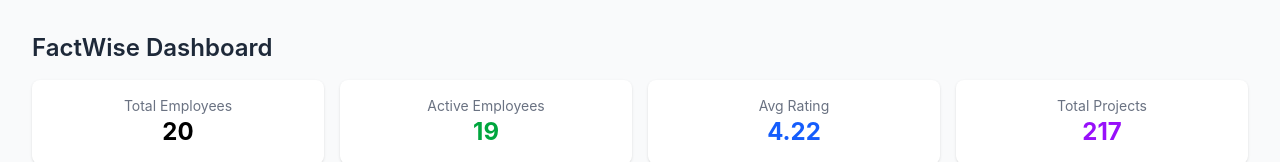
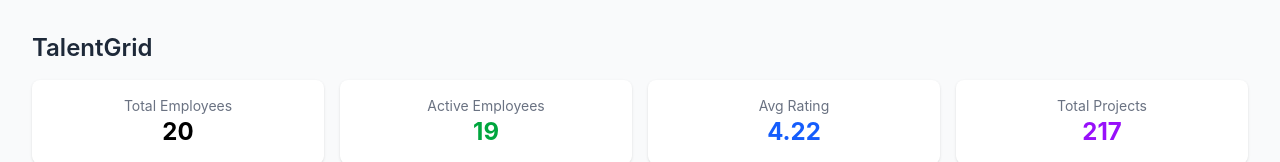
Before and after one commit to SahilDurgia/Emplytics, a React (Vite) app: page / in a window 1280 px wide. Shown: the top 162 px of the page. Built offline with nearby package versions, Linux system fonts and the light colour scheme; what ag-grid-community would draw is missing.

Commit message:
chore: rename dashboard to Emplytics for better branding

```diff
--- a/src/components/Header.tsx
+++ b/src/components/Header.tsx
@@ -2,7 +2,7 @@
   return (
     <div className="flex items-center justify-between">
       <h1 className="text-base xxs:text-lg xs:text-xl sm:text-2xl font-semibold text-gray-800">
-        FactWise Dashboard
+        TalentGrid
       </h1>
     </div>
   );
```
